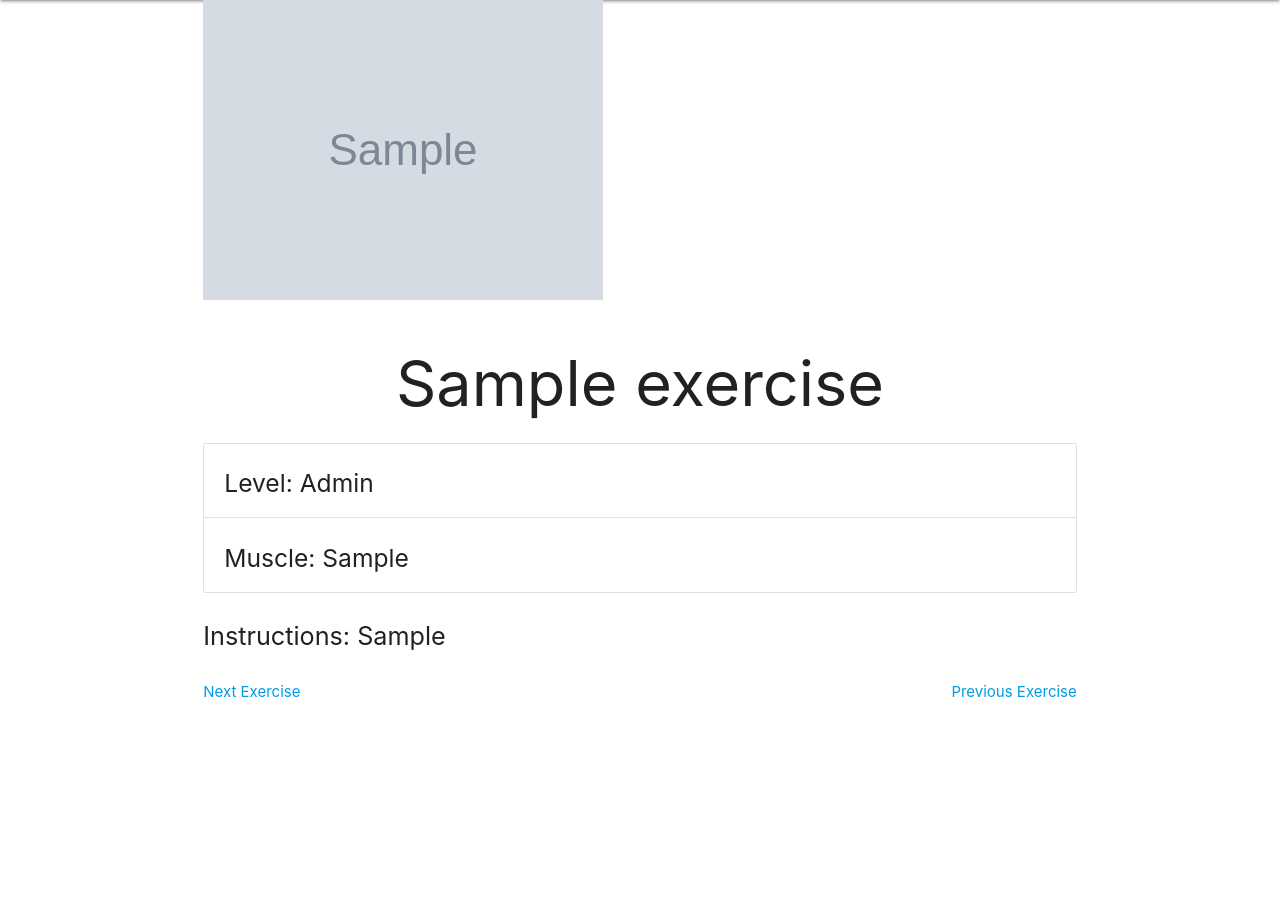
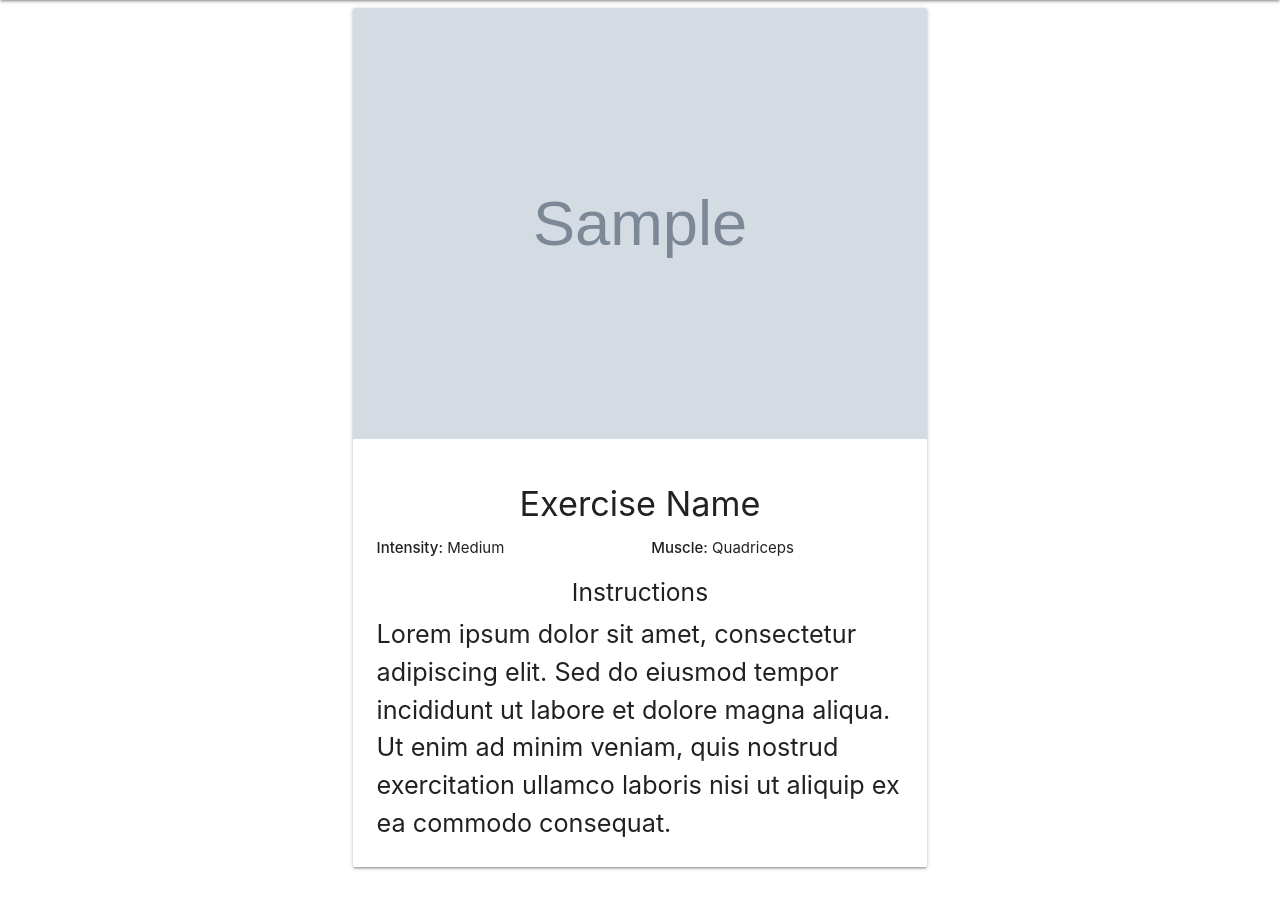
Before and after one commit to TheLegend0100010/INFO-2602-PROJECT--, a Flask app: page /exercise/1 in a window 1280 px wide. Shown: the part 64-986 px from the top of the page. Before the commit the page ends 761 px from the top, so only its background shows below. Run offline with Flask 3, Linux system fonts and the light colour scheme; tables that the repository leaves empty hold one stand-in row (values such as "Sample post"); grey boxes marked "Sample" are stand-in pictures.

Commit message:
testing design

```diff
--- a/App/templates/exercise.html
+++ b/App/templates/exercise.html
@@ -4,8 +4,8 @@
 
 {%block content%}
 <div class="row">
-    <div class="col s12">
-      <!-- <div class="card">
+    <!-- <div class="col s12">
+      <div class="card">
         <div class="card-image">
           <img class ="activator"src="{{exercise.image}}">
           <span class="card-title">{{exercise.name}}</span>
@@ -20,7 +20,7 @@
             <h6>Instructions: </h6>
             <p>{{exercise.instructions}}</p>
         </div>
-      </div> -->
+      </div>
       <img class="responsive-img" src="{{exercise.image}}">
 
       <h1 class = "center-align">{{exercise.name}}</h1>
@@ -36,6 +36,28 @@
         <a class = "col s6 left-align" href="#">Next Exercise</a>
         <a class = "col s6 right-align" href="#">Previous Exercise</a>
       </div>
-    </div>
+    </div> -->
+    <div class="row">
+      <div class="col s12 m8 offset-m2">
+          <div class="card">
+              <div class="card-image">
+                  <img class="responsive-img" src="{{exercise.image}}" alt="Exercise Image">
+              </div>
+              <div class="card-content">
+                  <h4 class="center-align">Exercise Name</h4>
+                  <div class="row">
+                      <div class="col s6">
+                          <p><strong>Intensity:</strong> Medium</p>
+                      </div>
+                      <div class="col s6">
+                          <p><strong>Muscle:</strong> Quadriceps</p>
+                      </div>
+                  </div>
+                  <h5 class="center-align">Instructions</h5>
+                  <p class="flow-text">Lorem ipsum dolor sit amet, consectetur adipiscing elit. Sed do eiusmod tempor incididunt ut labore et dolore magna aliqua. Ut enim ad minim veniam, quis nostrud exercitation ullamco laboris nisi ut aliquip ex ea commodo consequat.</p>
+              </div>
+          </div>
+      </div>
+  </div>
   </div>
 {%endblock%}
```
